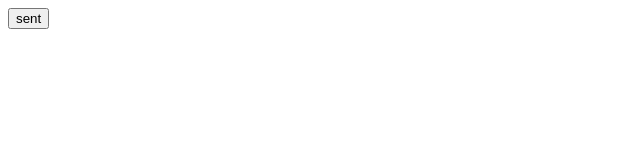
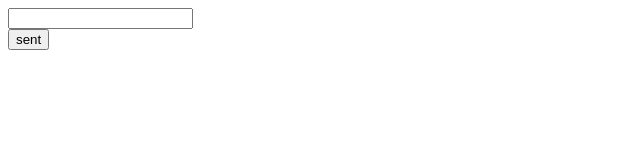
Before and after one commit to rezashahbazi0452/git-tutorial, a plain HTML site: page git/login-page.html in a window 1280 px wide. Shown: the whole page, without its empty margins (0-640 px from the left). Drawn offline with Linux system fonts and the light colour scheme.

Commit message:
hello world

```diff
--- a/git/login-page.html
+++ b/git/login-page.html
@@ -6,6 +6,10 @@
     <title>login-page</title>
 </head>
 <body>
+    <form action="">
+        <label for=""></label>
+        <input type="text" name="" id="">
+    </form>
     <button>sent</button>
 </body>
 </html>
```
